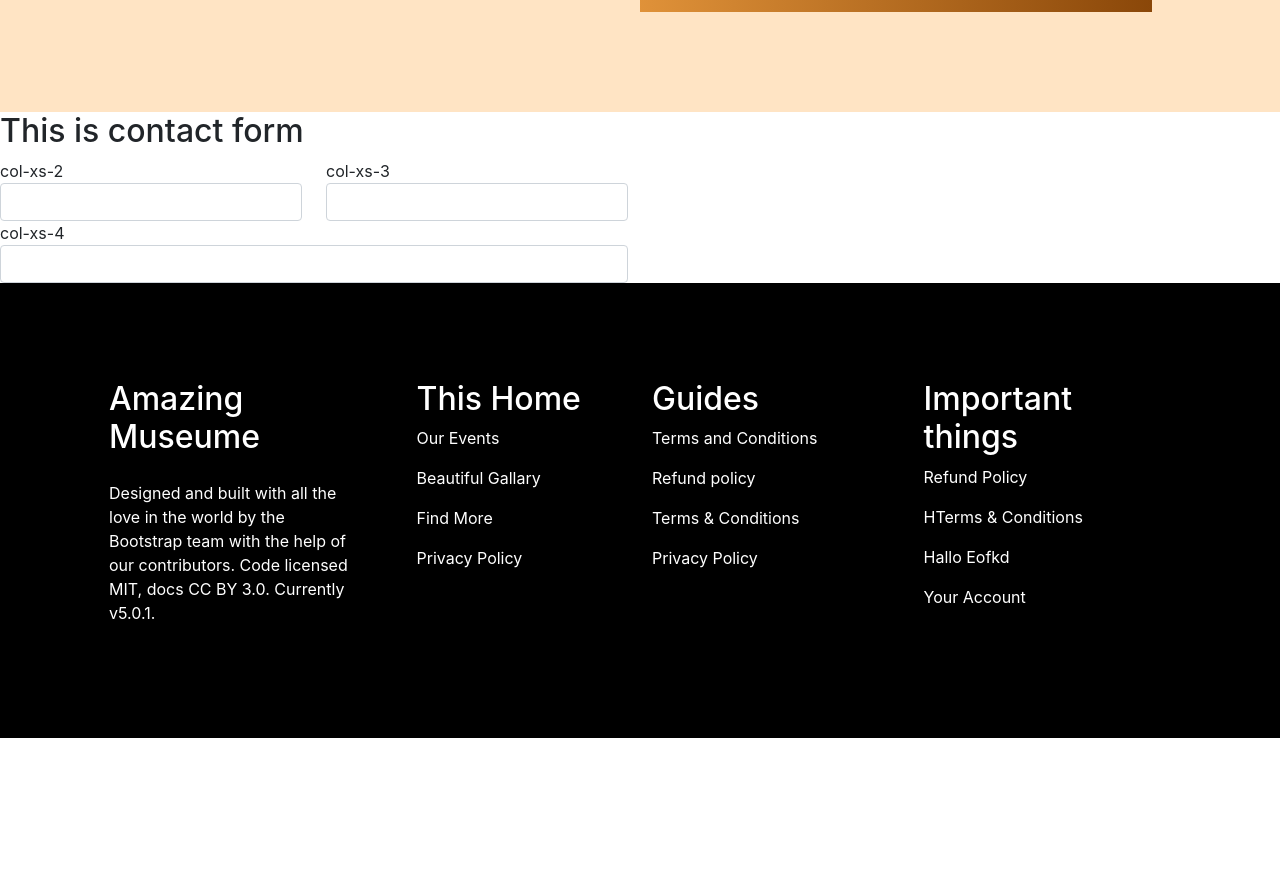
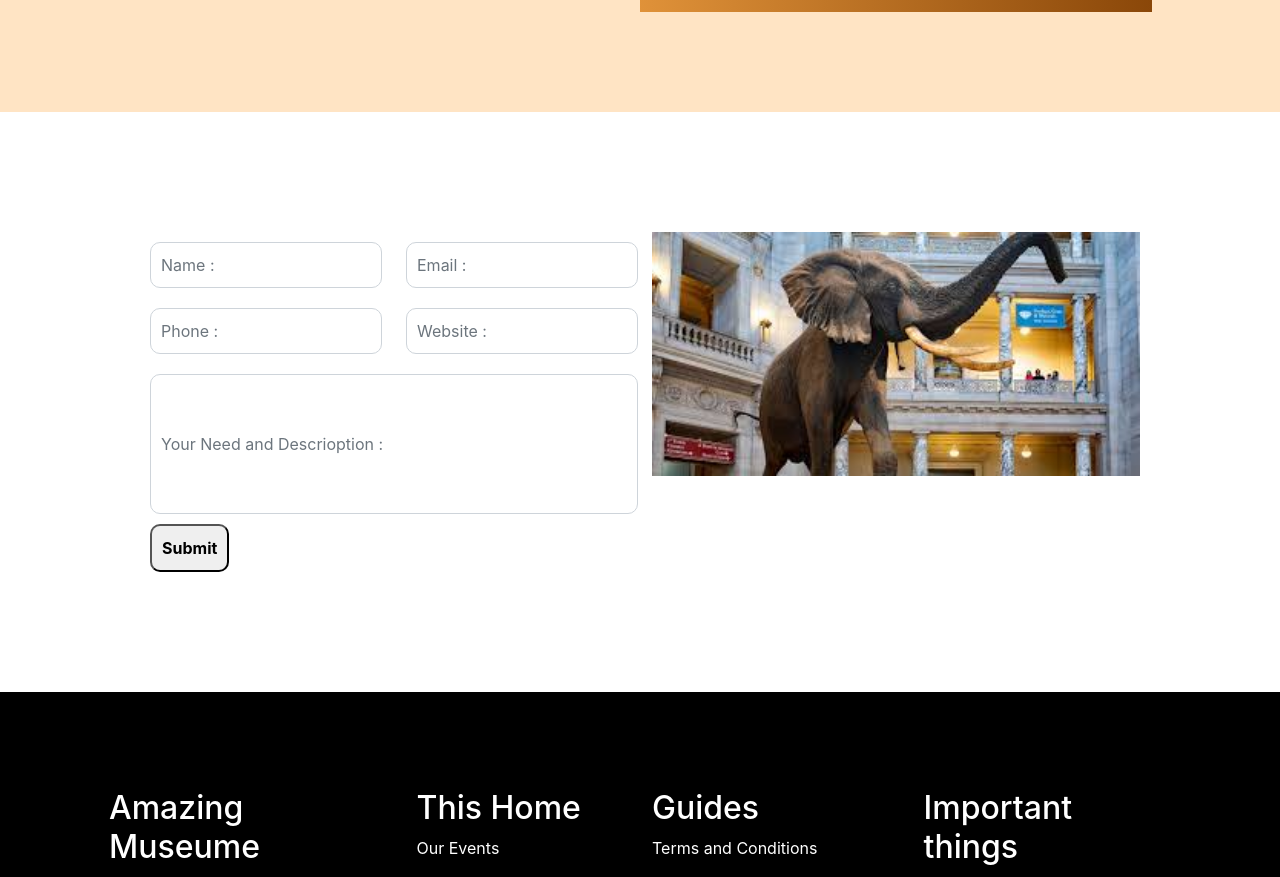
Before and after one commit to Swapno5896/Amazing-Museums-UI, a React (Create React App) app: page /contact in a window 1280 px wide. Shown: the part 862-1739 px from the top of the page. Before the commit the page ends 1600 px from the top, so only its background shows below. Built offline with nearby package versions, Linux system fonts and the light colour scheme.

Commit message:
contact form is ready

```diff
--- a/src/Pages/MainEventa/MainEventa.tsx
+++ b/src/Pages/MainEventa/MainEventa.tsx
@@ -99,7 +99,7 @@ const MainEventa = () => {
                 {/* <button onClick={uploadBlog}>upload blog</button> */}
 
                 {event.map((dt) => (
-                    <EventCard dt={dt} />
+                    <EventCard dt={dt} width={'w-100 '} />
                 ))}
             </div>
 
--- /dev/null
+++ b/src/components/Contact/ContactForm/ContactForm.css
@@ -0,0 +1,25 @@
+.contact-form-container{
+    margin: 90px  0px;
+    height: 400px;
+    width: 100%;
+}
+.form-row{
+    margin: 0px 10%;
+}
+.form-control{
+    padding: 10px;
+    margin: 10px;
+    border-radius: 10px;
+}
+.form-Descrioption{
+    height: 140px;
+}
+.form-submit{
+ border-radius: 10px;
+ padding: 10px;
+font-weight: 700;
+margin-left: 10px;
+}
+.form-img{
+    width: 100%;
+}
--- a/src/components/Contact/ContactForm/ContactForm.tsx
+++ b/src/components/Contact/ContactForm/ContactForm.tsx
@@ -1,28 +1,33 @@
 import React from 'react';
-
+import './ContactForm.css'
+import img1 from '../../../images/images.png'
 const ContactForm = () => {
     return (
-        <div>
-            <h2>This is contact form</h2>
-            <div className="row">
+        <div  className="contact-form-container d-flex justify-content-end align-items-center">
+            <div className="row form-row">
                 <div className="col-md-6">
                     <div className="form-group row">
                         <div className="col-xs-2 col-md-6">
-                            <label >col-xs-2</label>
-                            <input className="form-control" id="ex1" type="text" />
+                            <input placeholder='Name : ' className="form-control" id="ex1" type="text" />
                         </div>
                         <div className="col-xs-3 col-md-6">
-                            <label >col-xs-3</label>
-                            <input className="form-control" id="ex2" type="text" />
+                            <input placeholder='Email : ' className="form-control" id="ex2" type="text" />
+                        </div>
+                        <div className="col-xs-3 col-md-6">
+                            <input placeholder='Phone : ' className="form-control" id="ex2" type="text" />
+                        </div>
+                        <div className="col-xs-3 col-md-6">
+                            <input placeholder='Website : ' className="form-control" id="ex2" type="text" />
                         </div>
                         <div className="col-xs-4">
-                            <label>col-xs-4</label>
-                            <input className="form-control" id="ex3" type="text" />
+                           <input placeholder='Your Need and Descrioption : ' className="form-control form-Descrioption" id="ex3" type="text" />
                         </div>
                     </div>
+                    <button className='form-submit'>Submit</button>
                 </div>
                 <div className="col-md-6">
                     {/* image hear */}
+                    <img className='form-img' src={img1} alt="" />
                 </div>
             </div>
         </div>
--- a/src/components/Events/EventCard/EventCard.js
+++ b/src/components/Events/EventCard/EventCard.js
@@ -2,8 +2,9 @@ import React from "react";
 import './EventCard.css'
 const EventCard = (props) => {
   const { img, title, location, time, description } = props.dt;
+ const className = props.width + 'event-cardd shadow p-3 mb-5 bg-white rounded col-md-6 card mb-3 mt-3 ps-3'
   return (
-    <div  className=" event-cardd shadow p-3 mb-5 bg-white rounded col-md-6 card mb-3 mt-3 ps-3 ">
+    <div id='event'   className= {className} >
       <div className="row ">
         <div className="col-md-5">
           <img style={{ width: "100%", height: "100%" }} src={img} alt="..." />
--- a/src/components/Events/Events/Events.js
+++ b/src/components/Events/Events/Events.js
@@ -50,7 +50,7 @@ const Events = () => {
       <div className="d-flex justify-content-center">
         <div className="row w-75">
           {eventData.map((dt) => (
-            <EventCard dt={dt} />
+            <EventCard dt={dt} width={''} />
           ))}
         </div>
       </div>
```
